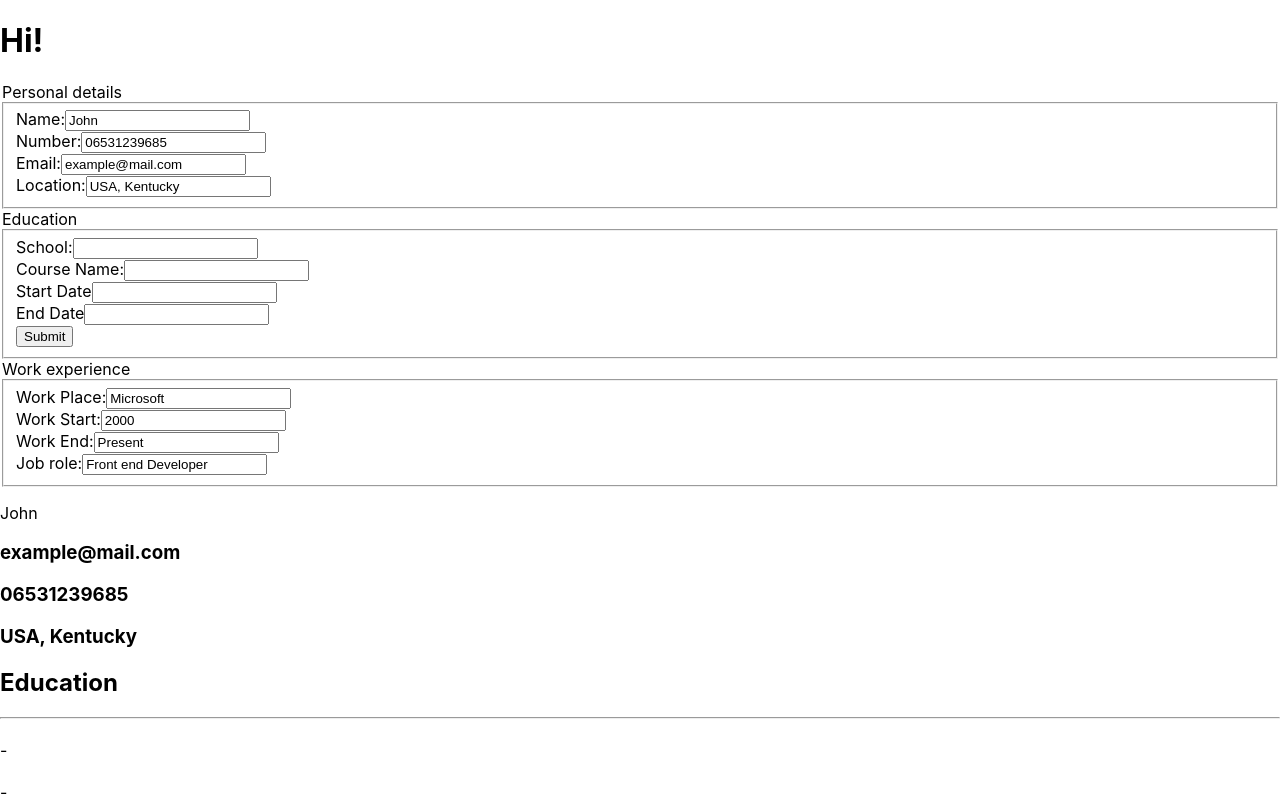
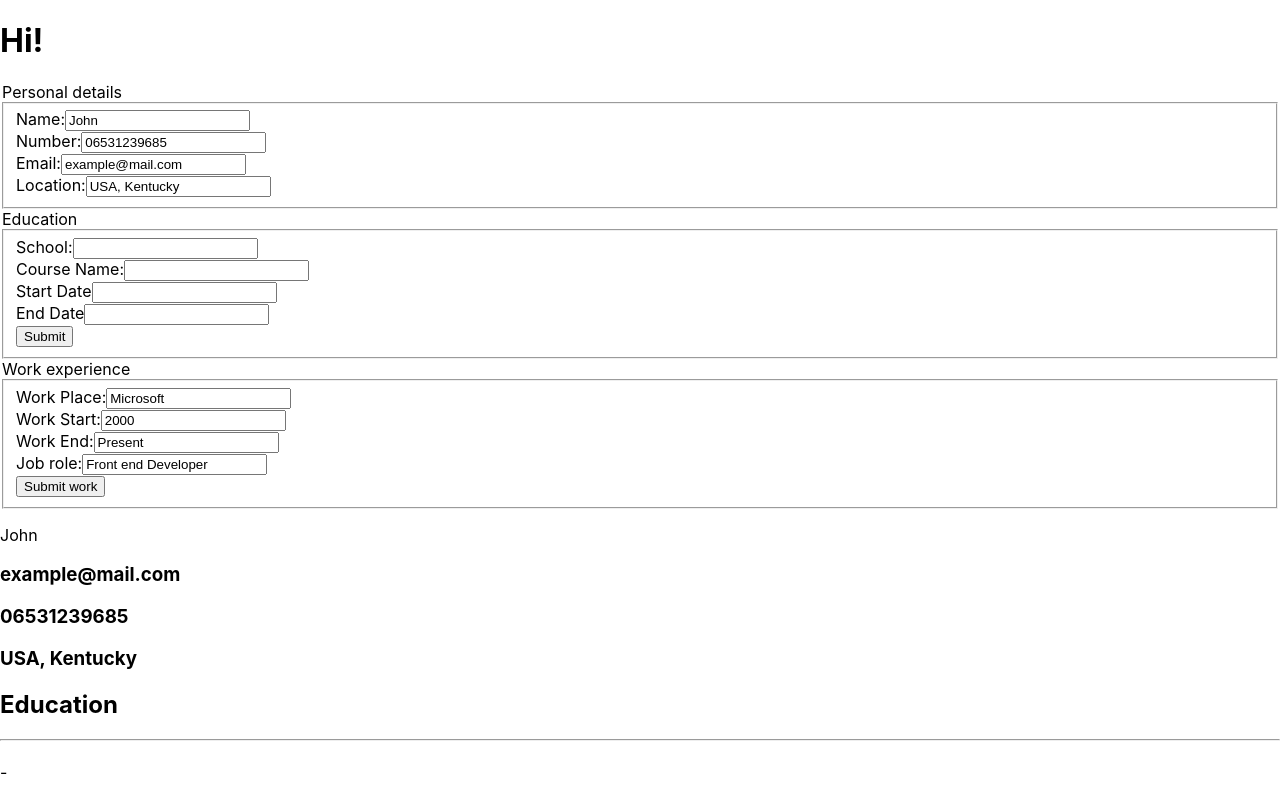
Before and after one commit to aaronlrv/cv-app, a React (Create React App) app in the folder cv-project/: page / in a window 1280 px wide. Shown: the top 800 px of the page. Built offline with nearby package versions, Linux system fonts and the light colour scheme.

Commit message:
Allow function to be called by button click

```diff
--- a/cv-project/src/components/Form.js
+++ b/cv-project/src/components/Form.js
@@ -219,6 +219,7 @@ function Form() {
                 />
               </div>
             </div>
+            <button onClick={(e) => addWork(e)}>Submit work</button>
           </fieldset>
         </div>
       </form>
```
